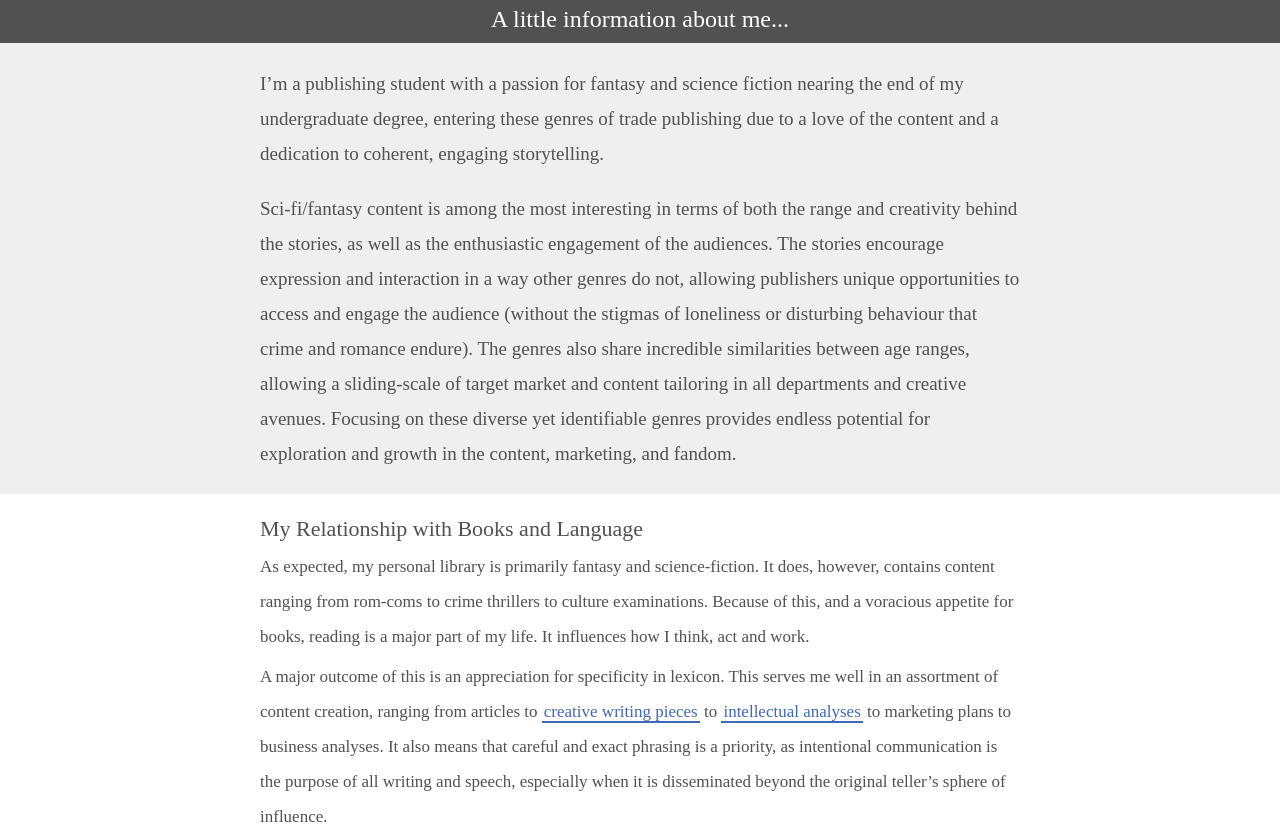
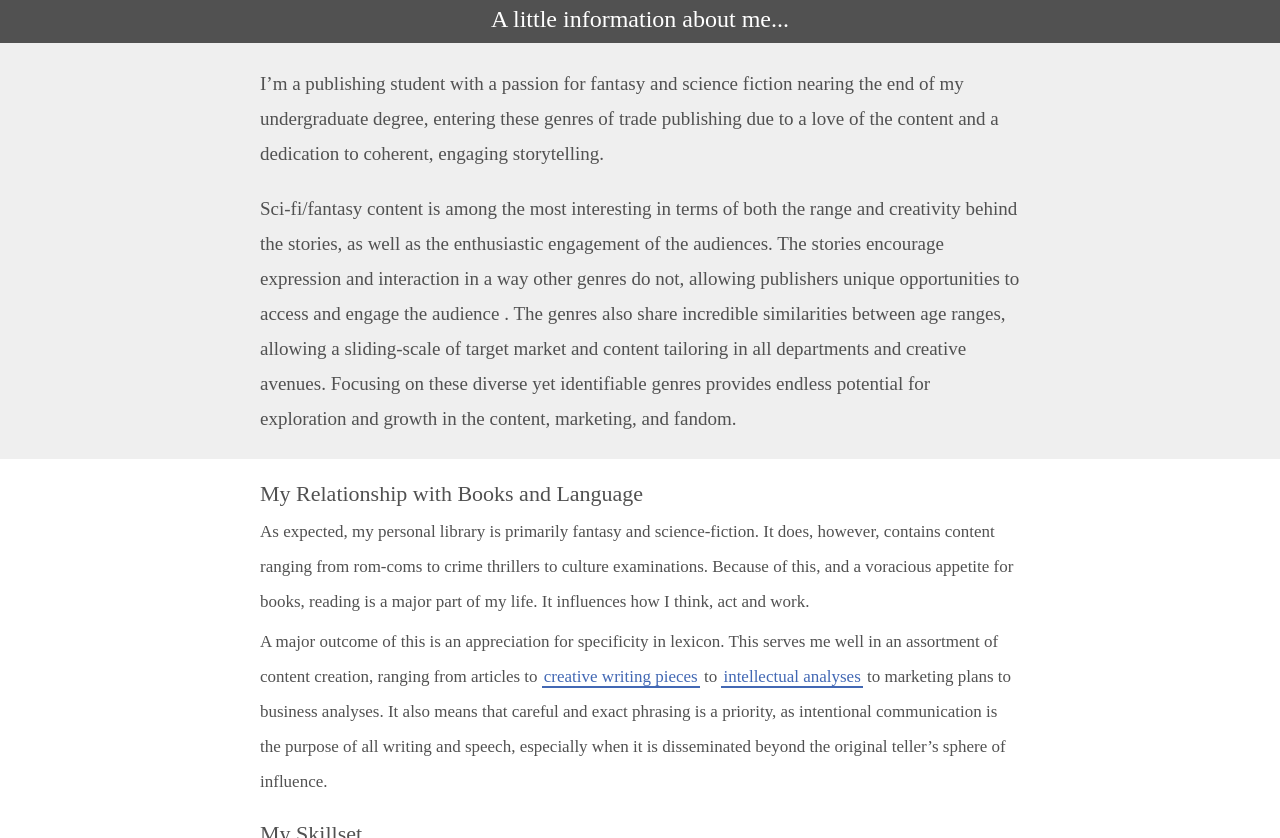
Before and after one commit to DragonLibrary/BookBlog, a Jekyll site: the page aboutme/index.html, which Jekyll copies as it is, in a window 1280 px wide and 900 px high, scrolled down 504 px, cut to the strip 62-900 px from the top of the window. Built offline with Jekyll 4.4.1, drawn with Linux system fonts in a browser that asks for light colours.

Commit message:
Update index.html

```diff
--- a/aboutme/index.html
+++ b/aboutme/index.html
@@ -52,7 +52,7 @@
 <div class="pitch">
 
 	<p>I’m a publishing student with a passion for fantasy and science fiction nearing the end of my undergraduate degree, entering these genres of trade publishing due to a love of the content and a dedication to coherent, engaging storytelling.</p>
-	<p>Sci-fi/fantasy content is among the most interesting in terms of both the range and creativity behind the stories, as well as the enthusiastic engagement of the audiences. The stories encourage expression and interaction in a way other genres do not, allowing publishers unique opportunities to access and engage the audience (without the stigmas of loneliness or disturbing behaviour that crime and romance endure). The genres also share incredible similarities between age ranges, allowing a sliding-scale of target market and content tailoring in all departments and creative avenues. Focusing on these diverse yet identifiable genres provides endless potential for exploration and growth in the content, marketing, and fandom.</p>
+	<p>Sci-fi/fantasy content is among the most interesting in terms of both the range and creativity behind the stories, as well as the enthusiastic engagement of the audiences. The stories encourage expression and interaction in a way other genres do not, allowing publishers unique opportunities to access and engage the audience . The genres also share incredible similarities between age ranges, allowing a sliding-scale of target market and content tailoring in all departments and creative avenues. Focusing on these diverse yet identifiable genres provides endless potential for exploration and growth in the content, marketing, and fandom.</p>
 
 	</div>
 
```
